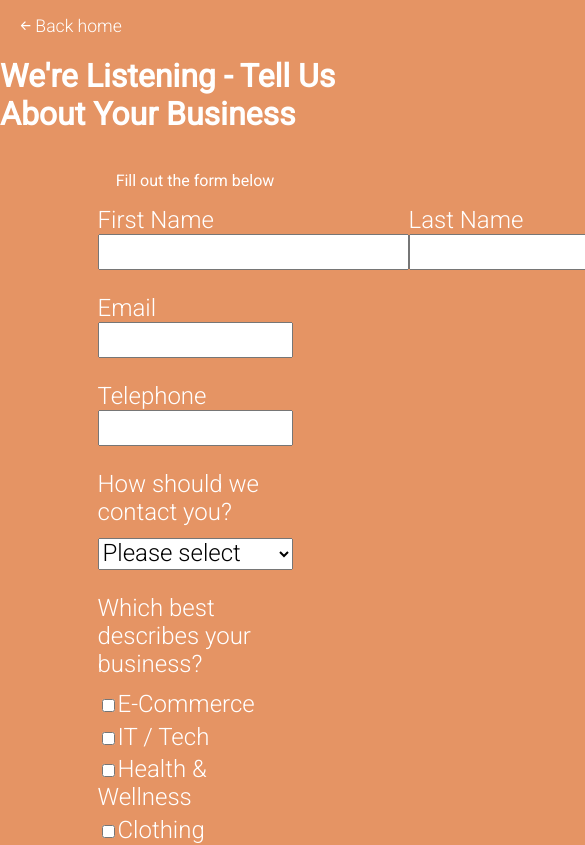
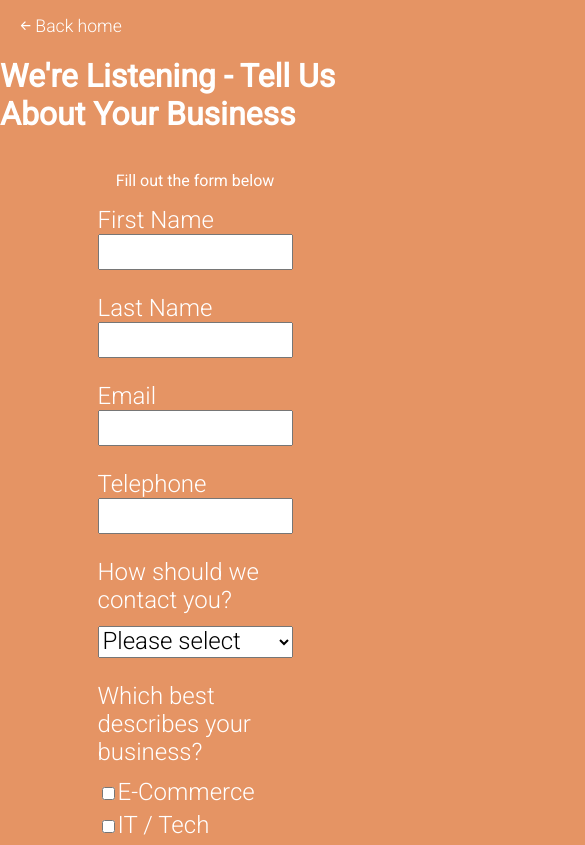
Before and after one commit to Bman990/opticare, a React (Vite) app: page /opticare/contact in a window 390 px wide. Shown: the top 845 px of the page, 585 px wide, since content can reach past the window. Built offline with nearby package versions, Linux system fonts and the light colour scheme.

Commit message:
Mobile responsive page

```diff
--- a/StyleSheet/AboutUs.css
+++ b/StyleSheet/AboutUs.css
@@ -45,6 +45,7 @@
     grid-template-columns: repeat(3, 1fr);
     grid-template-rows: repeat(2);
     gap: 2em;
+    margin-bottom: 3em;
 }
 
 /* Media queries for different screen sizes */
--- a/StyleSheet/Contact.css
+++ b/StyleSheet/Contact.css
@@ -142,3 +142,19 @@ body {
     background-color: #ffb991;
     cursor: pointer;
 }
+
+/* Small screens (phones) */
+@media only screen and (max-width: 600px) {
+    .firstLastDiv{
+        display: flex;
+        flex-direction: column;
+    }
+}
+
+/* Medium screens (tablets) */
+@media only screen and (min-width: 601px) and (max-width: 1024px) {
+    .firstLastDiv{
+        display: flex;
+        flex-direction: column;
+    }
+}
--- a/src/Components/Contact.tsx
+++ b/src/Components/Contact.tsx
@@ -56,8 +56,6 @@ export const Contact: React.FC = () => {
   const handleSubmit = (e: React.FormEvent) => {
     e.preventDefault();
     console.log('Form submitted:', formData);
-
-    // Add your form submission logic here (e.g., send data to API)
 
     // Reset the form data
     setFormData({
```
